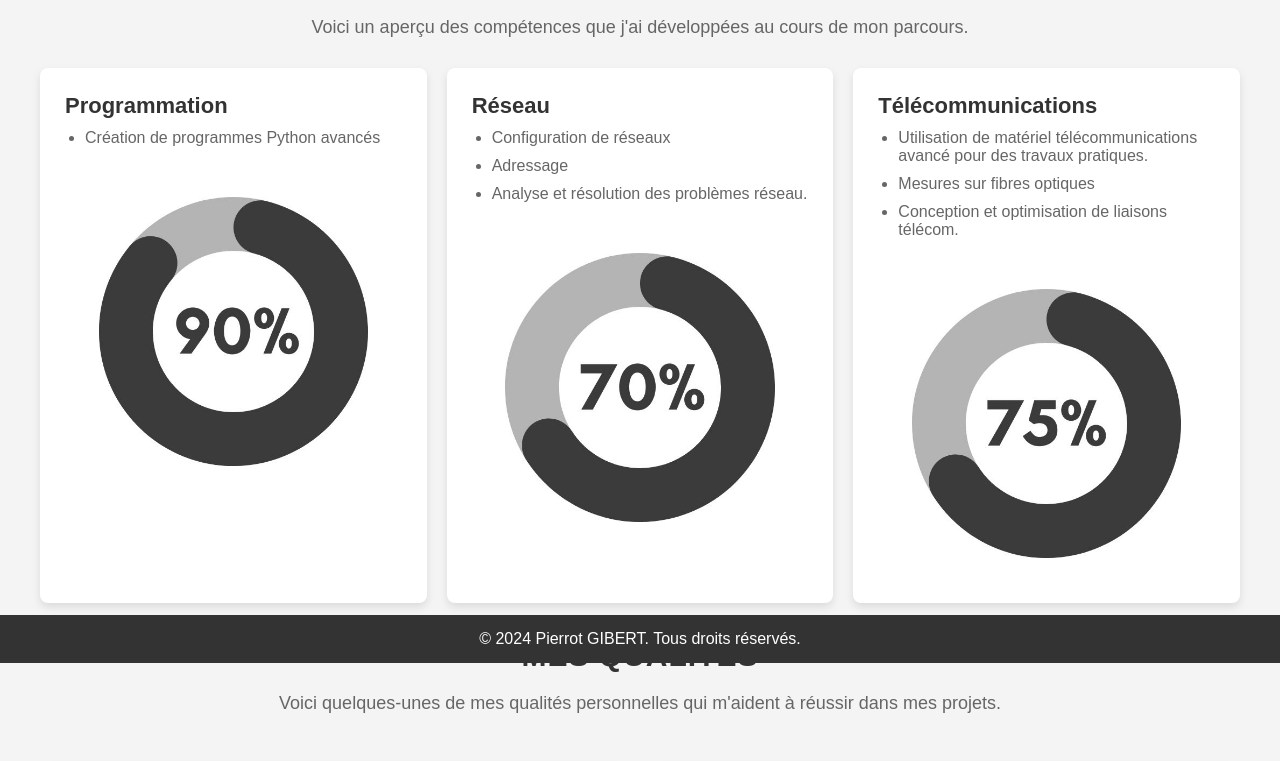
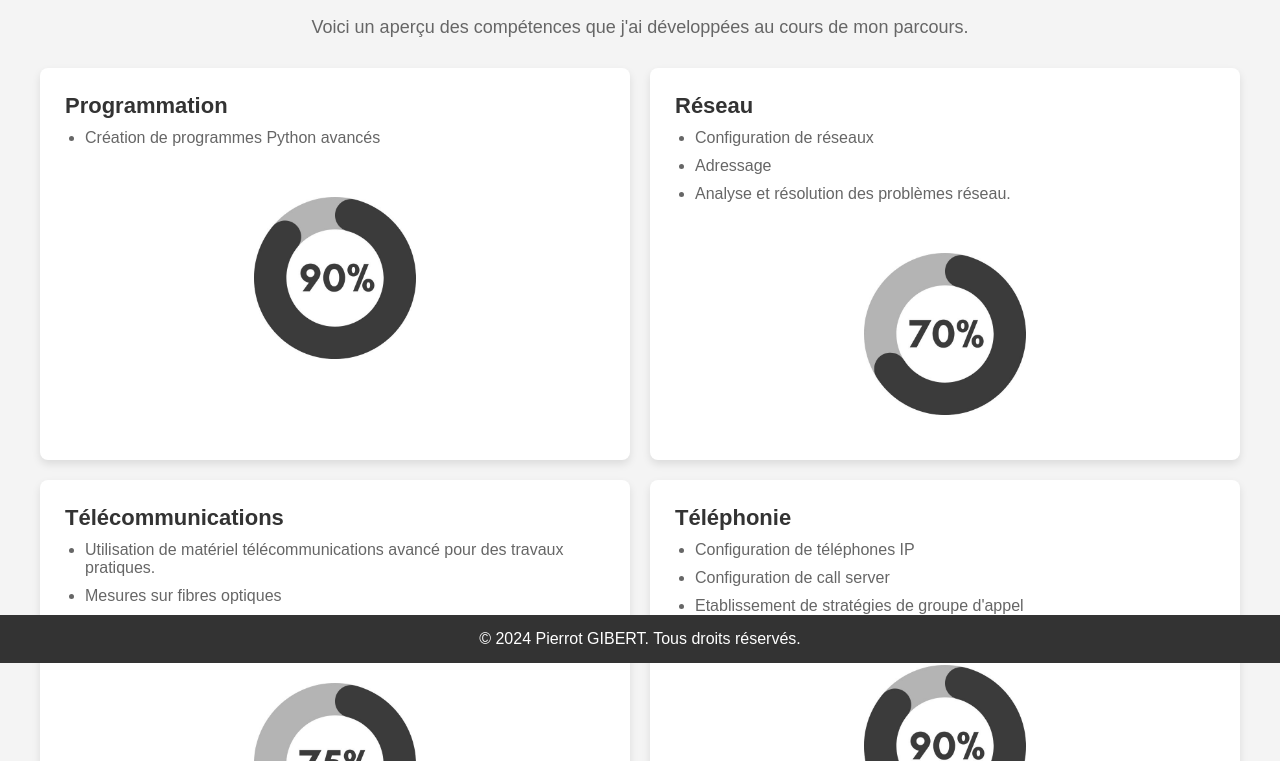
Before and after one commit to SKyNiTr0-0ff/Portfolio, a plain HTML site: page competences.html in a window 1280 px wide. Shown: the part 137-898 px from the top of the page. Drawn offline with Linux system fonts and the light colour scheme.

Commit message:
Add files via upload

```diff
--- a/competences.css
+++ b/competences.css
@@ -85,12 +85,13 @@ body, html {
 
 .experiences {
     display: grid;
-    grid-template-columns: repeat(3, 1fr);
+    grid-template-columns: repeat(2, 1fr);
     gap: 20px;
     width: 100%;
     max-width: 1200px;
     margin: 0 auto;
 }
+
 
 .carte-experience {
     background-color: #fff;
@@ -127,7 +128,7 @@ body, html {
 }
 
 .image-competence {
-    width: 80%;
+    width: 30%;
     height: auto;
     border-radius: 8px;
     margin-top: 20px;
--- a/competences.html
+++ b/competences.html
@@ -52,9 +52,18 @@
                     <ul>
                         <li>Utilisation de matériel télécommunications avancé pour des travaux pratiques.</li>
                         <li>Mesures sur fibres optiques</li>
-                        <li>Conception et optimisation de liaisons télécom.</li>
+                        <li>Conception et optimisation de liaisons télécoms.</li>
                     </ul>
                     <img src="75.jpg" alt="Résolution de problèmes" class="image-competence">
+                </div>
+                <div class="carte-experience">
+                    <h3>Téléphonie</h3>
+                    <ul>
+                        <li>Configuration de téléphones IP</li>
+                        <li>Configuration de call server</li>
+                        <li>Etablissement de stratégies de groupe d'appel</li>
+                    </ul>
+                    <img src="90.jpg" alt="Résolution de problèmes" class="image-competence">
                 </div>
             </div>
             <br>
```
